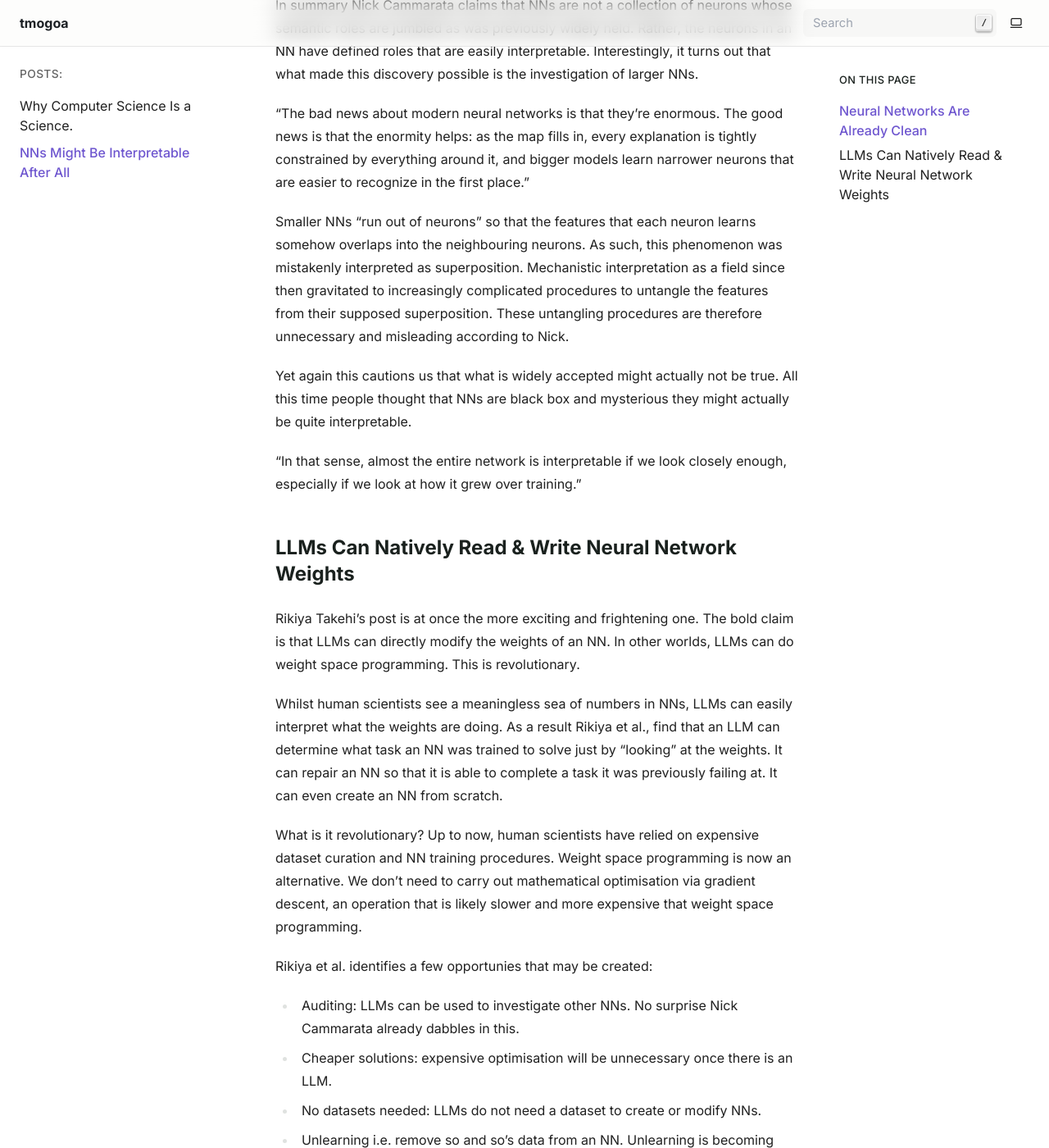
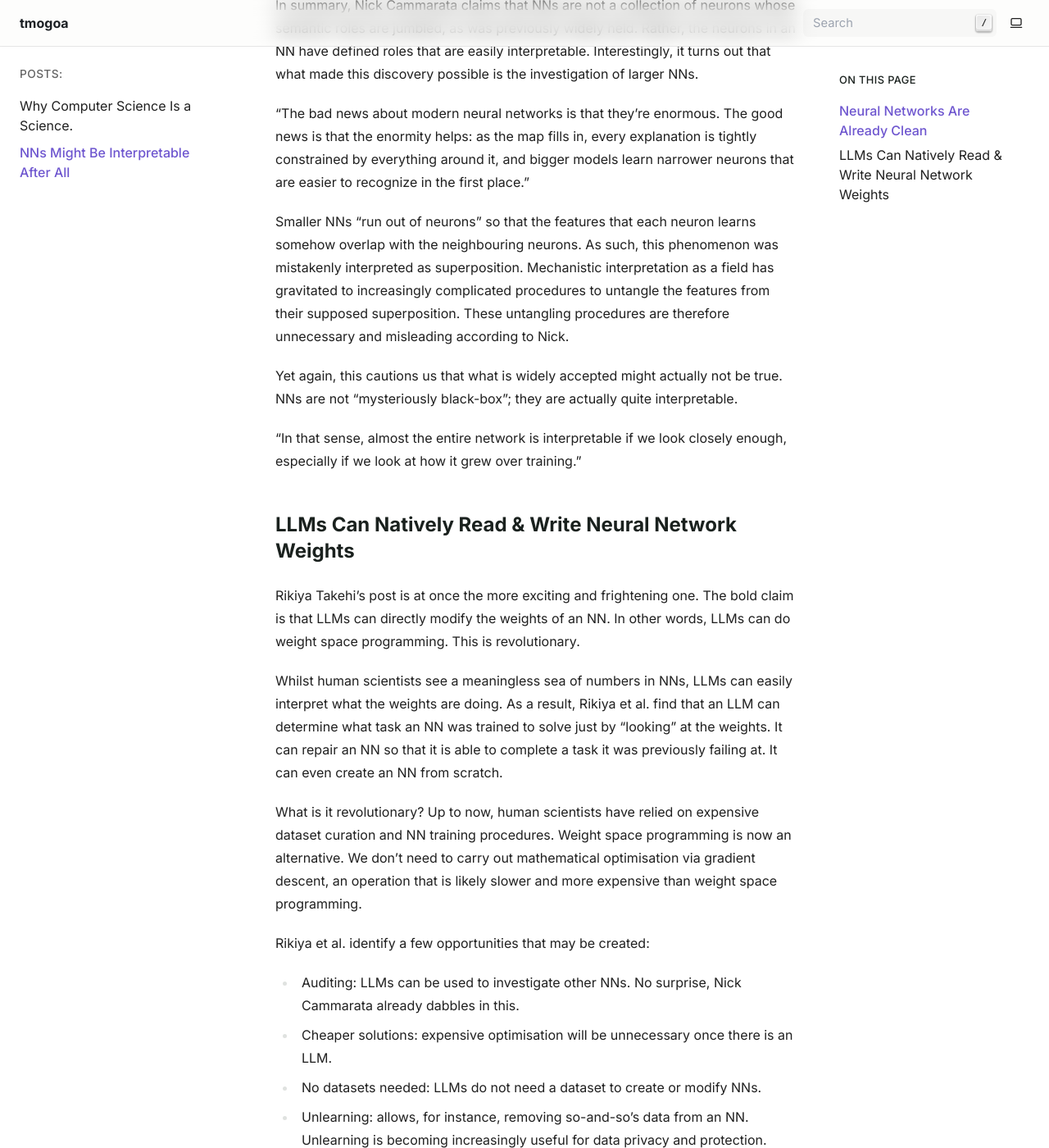
Before and after one commit to tmogoa/tmogoa.github.io, a Sphinx documentation site: the page built from source/posts/2026/nns-might-be-interpretable-after-all/index.rst, in a window 1280 px wide and 1400 px high, scrolled down 548 px. Shown: the whole window at 82% size. Built offline with Sphinx 7.4.7, drawn with Linux system fonts in a browser that asks for light colours; some of the changed text lies outside the part shown.

Commit message:
Fix grammar and clarity issues in NN interpretability post
Corrected grammatical errors and improved clarity in the text.

```diff
--- a/source/posts/2026/nns-might-be-interpretable-after-all/index.rst
+++ b/source/posts/2026/nns-might-be-interpretable-after-all/index.rst
@@ -3,24 +3,24 @@ NNs Might Be Interpretable After All
 
 *Date: June 7, 2026*
 
-Two recent blog posts (ironically) seem to suggest that neural networks (NN) are interpretable. The notion that they are blackbox, mysterious objects is likely mistaken.
+Two recent blog posts (ironically) seem to suggest that neural networks (NNs) are interpretable. The notion that they are black-box, mysterious objects is likely mistaken.
 
-In this blog post I quickly comment on `Nick Cammarata's Neural Networks Are Already Clean <https://already-clean.goodfire.com/#cars-and-animals>`__ and `Rikiya Takehi's LLMs can natively read & write neural network weights <https://rikiyat.github.io/blog/weight-space-programming/>`__.
+In this blog post, I quickly comment on `Nick Cammarata's Neural Networks Are Already Clean <https://already-clean.goodfire.com/#cars-and-animals>`__ and `Rikiya Takehi's LLMs can natively read & write neural network weights <https://rikiyat.github.io/blog/weight-space-programming/>`__.
 
 Neural Networks Are Already Clean
 ---------------------------------
-In summary Nick Cammarata claims that NNs are not a collection of neurons whose semantic roles are jumbled as was previously widely held.
+In summary, Nick Cammarata claims that NNs are not a collection of neurons whose semantic roles are jumbled, as was previously widely held.
 Rather, the neurons in an NN have defined roles that are easily interpretable.
 Interestingly, it turns out that what made this discovery possible is the investigation of larger NNs.
 
 "The bad news about modern neural networks is that they're enormous. The good news is that the enormity helps: as the map fills in, every explanation is tightly constrained by everything around it, and bigger models learn narrower neurons that are easier to recognize in the first place."
 
-Smaller NNs "run out of neurons" so that the features that each neuron learns somehow overlaps into the neighbouring neurons.
+Smaller NNs "run out of neurons" so that the features that each neuron learns somehow overlap with the neighbouring neurons.
 As such, this phenomenon was mistakenly interpreted as superposition.
-Mechanistic interpretation as a field since then gravitated to increasingly complicated procedures to untangle the features from their supposed superposition.
+Mechanistic interpretation as a field has gravitated to increasingly complicated procedures to untangle the features from their supposed superposition.
 These untangling procedures are therefore unnecessary and misleading according to Nick.
 
-Yet again this cautions us that what is widely accepted might actually not be true. All this time people thought that NNs are black box and mysterious they might actually be quite interpretable.
+Yet again, this cautions us that what is widely accepted might actually not be true. NNs are not "mysteriously black-box"; they are actually quite interpretable.
 
 "In that sense, almost the entire network is interpretable if we look closely enough, especially if we look at how it grew over training."
 
@@ -29,27 +29,27 @@ LLMs Can Natively Read & Write Neural Network Weights
 
 Rikiya Takehi's post is at once the more exciting and frightening one.
 The bold claim is that LLMs can directly modify the weights of an NN.
-In other worlds, LLMs can do weight space programming.
+In other words, LLMs can do weight space programming.
 This is revolutionary.
 
-Whilst human scientists see a meaningless sea of numbers in NNs, LLMs can easily interpret what the weights are doing. As a result Rikiya et al., find that an LLM can determine what task an NN was trained to solve just by "looking" at the weights.
+Whilst human scientists see a meaningless sea of numbers in NNs, LLMs can easily interpret what the weights are doing. As a result, Rikiya et al. find that an LLM can determine what task an NN was trained to solve just by "looking" at the weights.
 It can repair an NN so that it is able to complete a task it was previously failing at.
 It can even create an NN from scratch.
 
 What is it revolutionary? Up to now, human scientists have relied on expensive dataset curation and NN training procedures.
 Weight space programming is now an alternative.
-We don't need to carry out mathematical optimisation via gradient descent, an operation that is likely slower and more expensive that weight space programming.
+We don't need to carry out mathematical optimisation via gradient descent, an operation that is likely slower and more expensive than weight space programming.
 
-Rikiya et al. identifies a few opportunies that may be created:
+Rikiya et al. identify a few opportunities that may be created:
 
-- Auditing: LLMs can be used to investigate other NNs. No surprise Nick Cammarata already dabbles in this.
+- Auditing: LLMs can be used to investigate other NNs. No surprise, Nick Cammarata already dabbles in this.
 
 - Cheaper solutions: expensive optimisation will be unnecessary once there is an LLM.
 
 - No datasets needed: LLMs do not need a dataset to create or modify NNs.
 
-- Unlearning i.e. remove so and so's data from an NN. Unlearning is becoming increasingly useful for data privacy and protection.
+- Unlearning: allows, for instance, removing so-and-so's data from an NN. Unlearning is becoming increasingly useful for data privacy and protection.
 
-- Self improvement: agents will much more easily improve themselves (scary).
+- Self-improvement: agents will much more easily improve themselves (scary).
 
 - Two NNs excelling at different tasks can be meaningfully combined (model merging).
```
